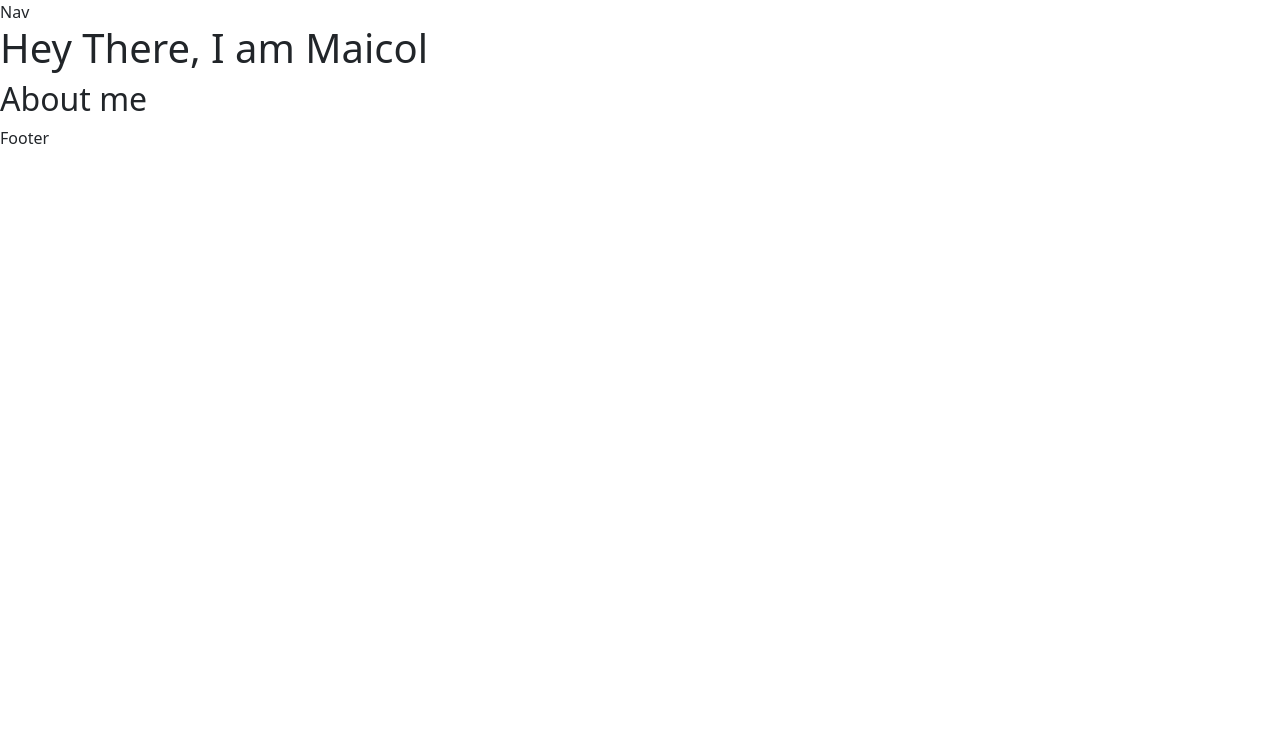
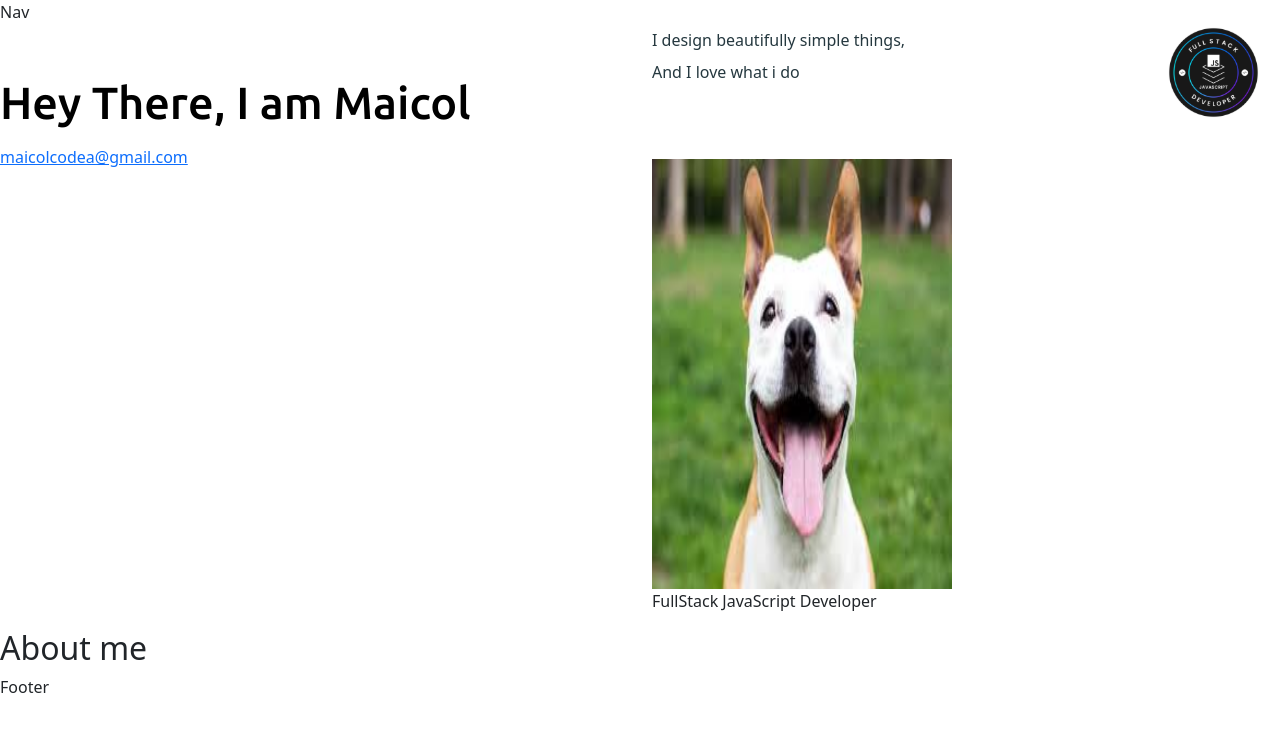
Before and after one commit to MaicolCode/NextUse, a Next.js app: page / in a window 1280 px wide. Shown: the top 732 px of the page. Built offline with nearby package versions, Linux system fonts and the light colour scheme.

Commit message:
Se realizan los nuevos cambios con la actualizarcion para estar al dia en el layout

```diff
--- a/components/Home/Hero.js
+++ b/components/Home/Hero.js
@@ -1,13 +1,33 @@
-import React from 'react';
+import Image from "next/image";
+import Link from "next/link";
+import React from "react";
+
+import BADGE_KODEMIA from '@/public/assets/home/badge-kodemia.svg';
+import IMG_PRUEBA from '@/public/assets/home/dog.jpg';
 
 export default function Hero() {
-    return (
-        <section>
-            <div className='row'>
-                <section className='col-lg-6'>
-                    <h1 className='hero__title'>Hey There, I am Maicol</h1>
-                </section>
-            </div>
+  return (
+    <section>
+      <div className="row">
+        <section className="col-lg-6">
+          <h1 className="hero__title">Hey There, I am Maicol</h1>
+          <Link href="#" className="d-none d-lg-block hero__email">
+            maicolcodea@gmail.com
+          </Link>
+          <div className="hero__experiencies">
+            <strong>3</strong>
+            <p>Años de experiencia</p>
+          </div>
         </section>
-    )
+        <section className="col-lg-6 position-relative ">
+            <p className="hero__subtitle">I design beautifully simple things, <br/> And I love what i do</p>
+            <figure className="hero__badge p-0">
+                <Image src={BADGE_KODEMIA} alt="Badge Kodemia"/>
+            </figure>
+            <Image src={IMG_PRUEBA} width={300} height={430} alt="Foto Prueba" className="hero__photo mx-auto"/>
+            <p className="d-none d-md-block">FullStack JavaScript Developer</p>
+        </section>
+      </div>
+    </section>
+  );
 }
--- a/styles/abstract/_base.scss
+++ b/styles/abstract/_base.scss
@@ -0,0 +1,7 @@
+body {
+    font-family: $font-primary;
+}
+
+h1,h2,h3,h4,h5,h5 {
+    font-family: $font-secondary;
+}
--- a/styles/abstract/_variables.scss
+++ b/styles/abstract/_variables.scss
@@ -0,0 +1,7 @@
+$font-primary: "Ubuntu", sans-serif;
+$font-secondary: 'Poppins', sans-serif;
+
+$color-primary: #f2f2f2;
+
+$gray-100: #dedede;
+$gray-200: #a2a2a2;
--- a/styles/app.scss
+++ b/styles/app.scss
@@ -0,0 +1,11 @@
+// abstract
+@import './abstract/variables';
+
+//components
+
+// Utilities
+
+
+
+// Pages
+@import './pages/home/hero';
--- a/styles/pages/home/hero.scss
+++ b/styles/pages/home/hero.scss
@@ -0,0 +1,46 @@
+.hero {
+    position: relative;
+    background: url(/assets/home/bg-yellow-sm.svg), linear-gradient(180deg, #F8F7F2 0%, rgba(248, 247, 241, 0.00) 100%);
+    background-position: center bottom;
+    background-repeat: no-repeat;
+    z-index: -2;
+    height: 730px;
+    overflow: hidden;
+
+    &__badge {
+        position: absolute;
+        width: 97px;
+        height: 97px;
+        right: 30px;
+        top: 0;
+
+        img {
+            width: 100%;
+            height: 100%;
+        }
+    }
+
+    &__title {
+        color: #000;
+        font-family: $font-primary;
+        font-size: 45px;
+        font-style: normal;
+        font-weight: 500;
+        line-height: 50px; /* 111.111% */
+        margin-top: 54px;
+        margin-bottom: 17px;
+    }
+
+    &__experiencies {
+        display: none;
+    }
+
+    &__subtitle {
+        color: #25383F;
+        font-size: 16px;
+        font-style: normal;
+        font-weight: 400;
+        line-height: 32px; /* 200% */
+        margin-bottom: 71px;
+    }
+}
```
Also changed, not shown: public/assets/home/badge-kodemia.svg (added), public/assets/home/dog.jpg (added).
